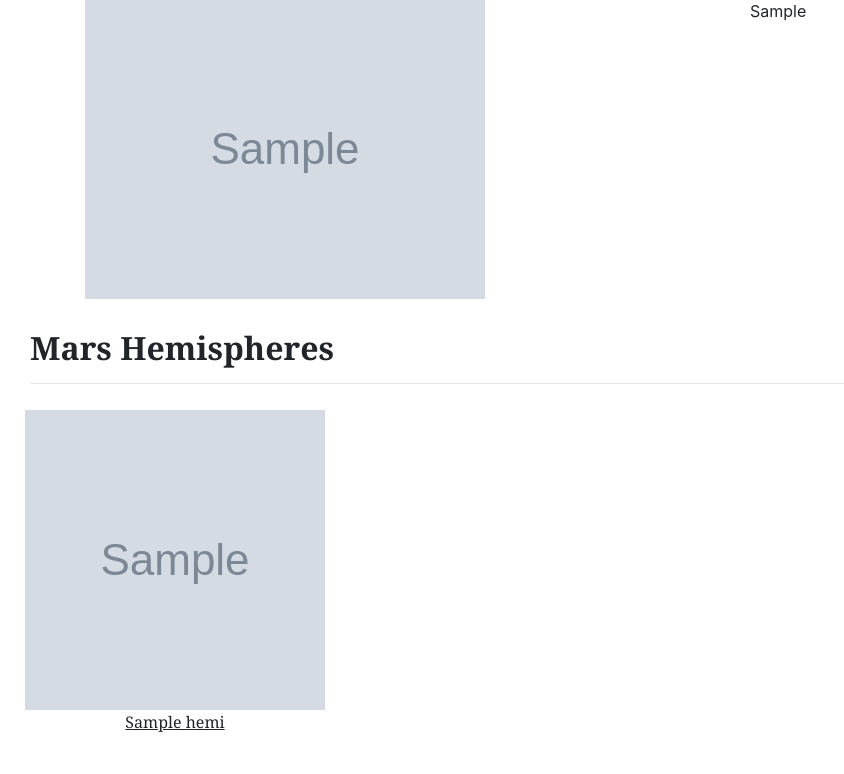
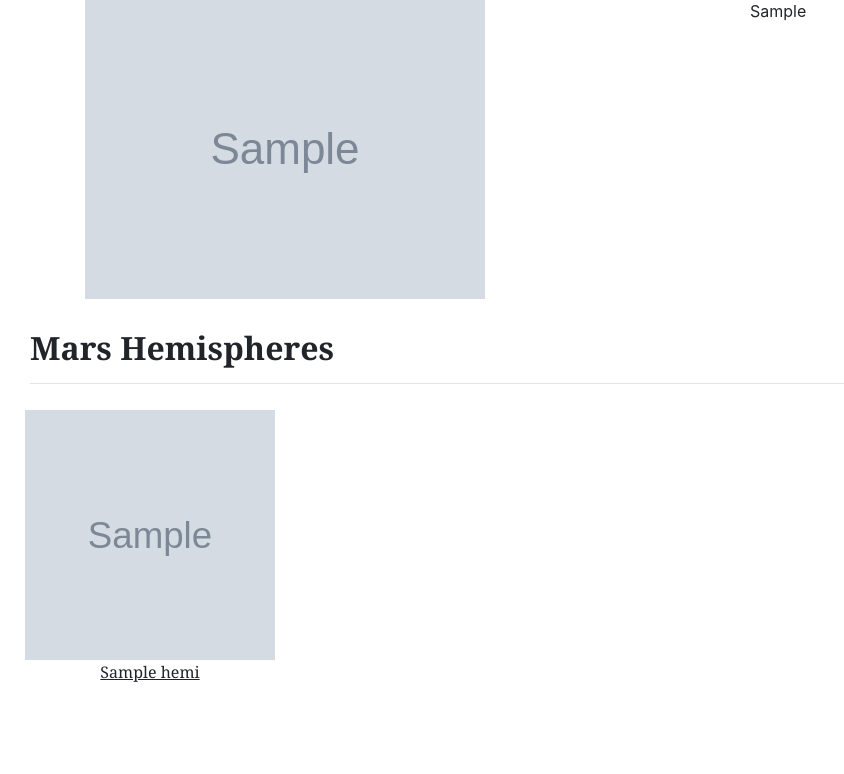
Before and after one commit to RobinWaves/Web-Scraping-Challenge, a Flask app: page / in a window 1280 px wide. Shown: the part 554-1328 px from the top of the page, without its empty margins (0-844 px from the left). After the commit the page ends 1236 px from the top, so only its background shows below. Run offline with Flask 2, Linux system fonts and the light colour scheme; grey boxes marked "Sample" are stand-in pictures; a database or web service that is not in the repository returns one stand-in record (values such as "Sample title"); some libraries are stand-ins or nearby versions.

Commit message:
Added png

```diff
--- a/Missions_to_Mars/static/styles.css
+++ b/Missions_to_Mars/static/styles.css
@@ -24,7 +24,7 @@ p {
     font-family: "Georgia", Times, serif;
     text-align: center;
     text-decoration: underline;
-    width: 300px;
+    width: 250px;
     margin: 10px;
 }
 
--- a/Missions_to_Mars/templates/index.html
+++ b/Missions_to_Mars/templates/index.html
@@ -61,16 +61,14 @@
         {% for hemi in mars_doc.hemisphere_image_urls %}
           <div class="img-with-text">
             <a href="{{ hemi.img_url }}">
-                <img src="{{ hemi.img_url }}" class="select" alt="{{ hemi.title }}" style="width:300px;height:300px;">
+              <img src="{{ hemi.img_url }}" class="select" alt="{{ hemi.title }}" style="width:250px;height:250px;">
             </a>
             <p> {{hemi.title}} </p>
           </div>
         {% endfor %}
       </div>
     </div> <!-- Close Hemispheres container-fluid -->
-
   </div> <!-- Close container-fluid -->
-
 </body>
 
 </html>
```
Also changed, not shown: Mission to Mars .png (added). Lines whose indentation alone changed are shown as unchanged.
